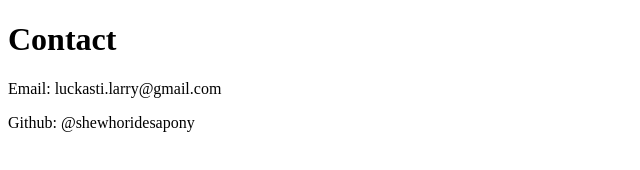
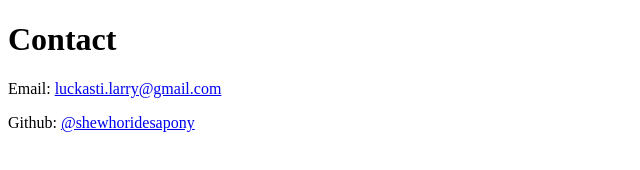
Before and after one commit to lara-isak/hello-gatsby, a Gatsby site: page /contact in a window 1280 px wide. Shown: the whole page, without its empty margins (0-640 px from the left). Built offline with nearby package versions, Linux system fonts and the light colour scheme; Gatsby itself is replaced by a stand-in of ours.

Commit message:
add links to my email and github page

```diff
--- a/src/pages/contact.js
+++ b/src/pages/contact.js
@@ -4,8 +4,8 @@
   return (
     <div>
       <h1>Contact</h1>
-      <p>Email: luckasti.larry@gmail.com</p>
-      <p>Github: @shewhoridesapony</p>
+      <p>Email: <a href="mailto:luckasti.larry@gmail.com">luckasti.larry@gmail.com</a></p>
+      <p>Github: <a href="https://github.com/shewhoridesapony" target="_blank">@shewhoridesapony</a></p>
     </div>
   )
 }
```
